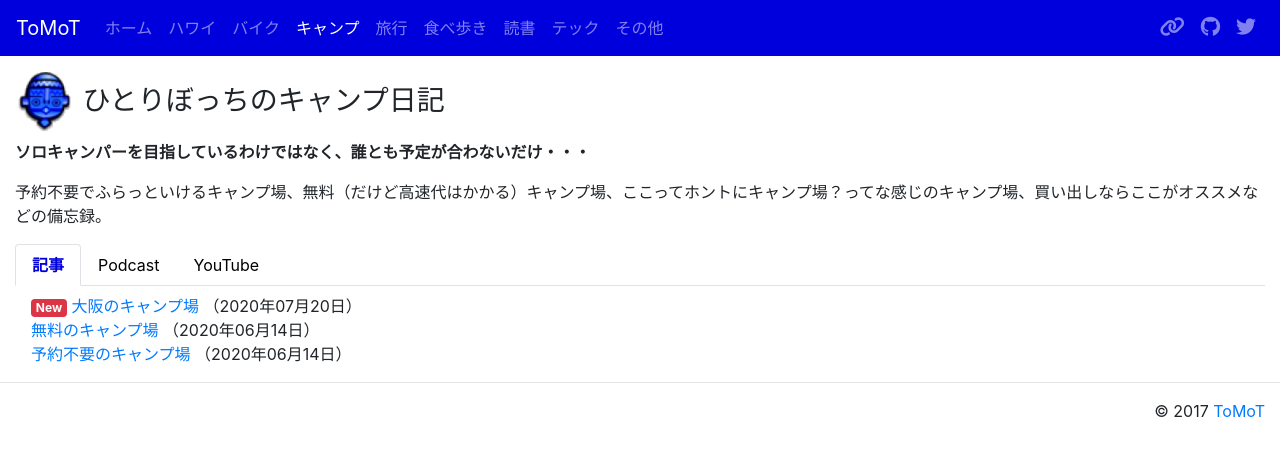
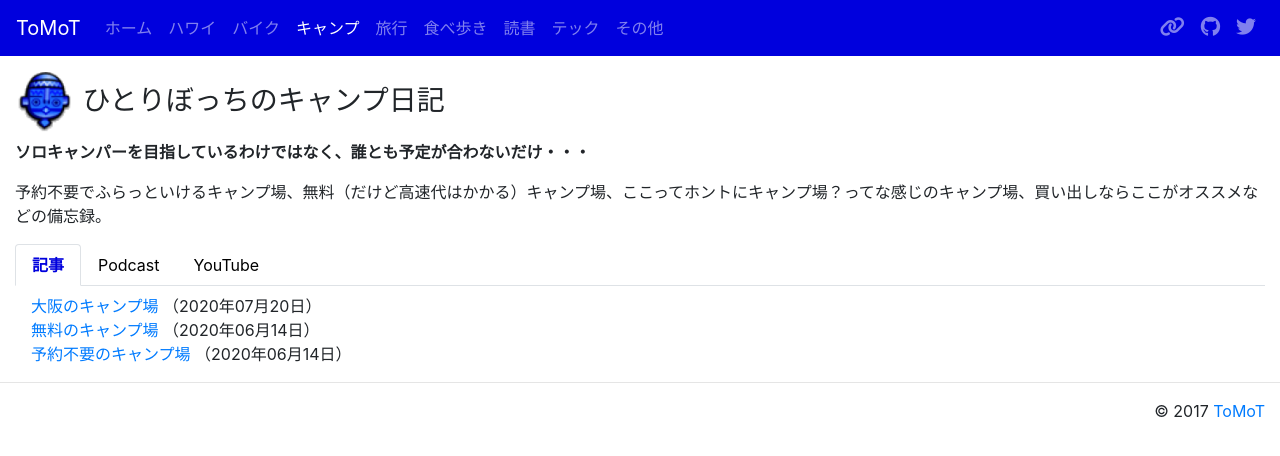
Before and after one commit to tomot/tomot.github.io, a Jekyll site: the page built from camp.md, in a window 1280 px wide. Shown: the top 456 px of the page. Built offline with Jekyll 4.4.1, drawn with Linux system fonts in a browser that asks for light colours; nearby versions of some CDN libraries.

Commit message:
delete new bottun

```diff
--- a/camp.md
+++ b/camp.md
@@ -21,7 +21,7 @@ title: ToMoT - キャンプ
 <div class="tab-content">
 <div class="tab-pane fade show active" id="post">
 <ul class="list-unstyled ml-3">
-<li><span class="badge badge-danger">New</span> <a href="pages/camp-osaka.html">大阪のキャンプ場</a> （2020年07月20日）</li>
+<li><a href="pages/camp-osaka.html">大阪のキャンプ場</a> （2020年07月20日）</li>
 <li><a href="pages/camp-free.html">無料のキャンプ場</a> （2020年06月14日）</li>
 <li><a href="pages/camp-ownway.html">予約不要のキャンプ場</a> （2020年06月14日）</li>
 </ul>
```
